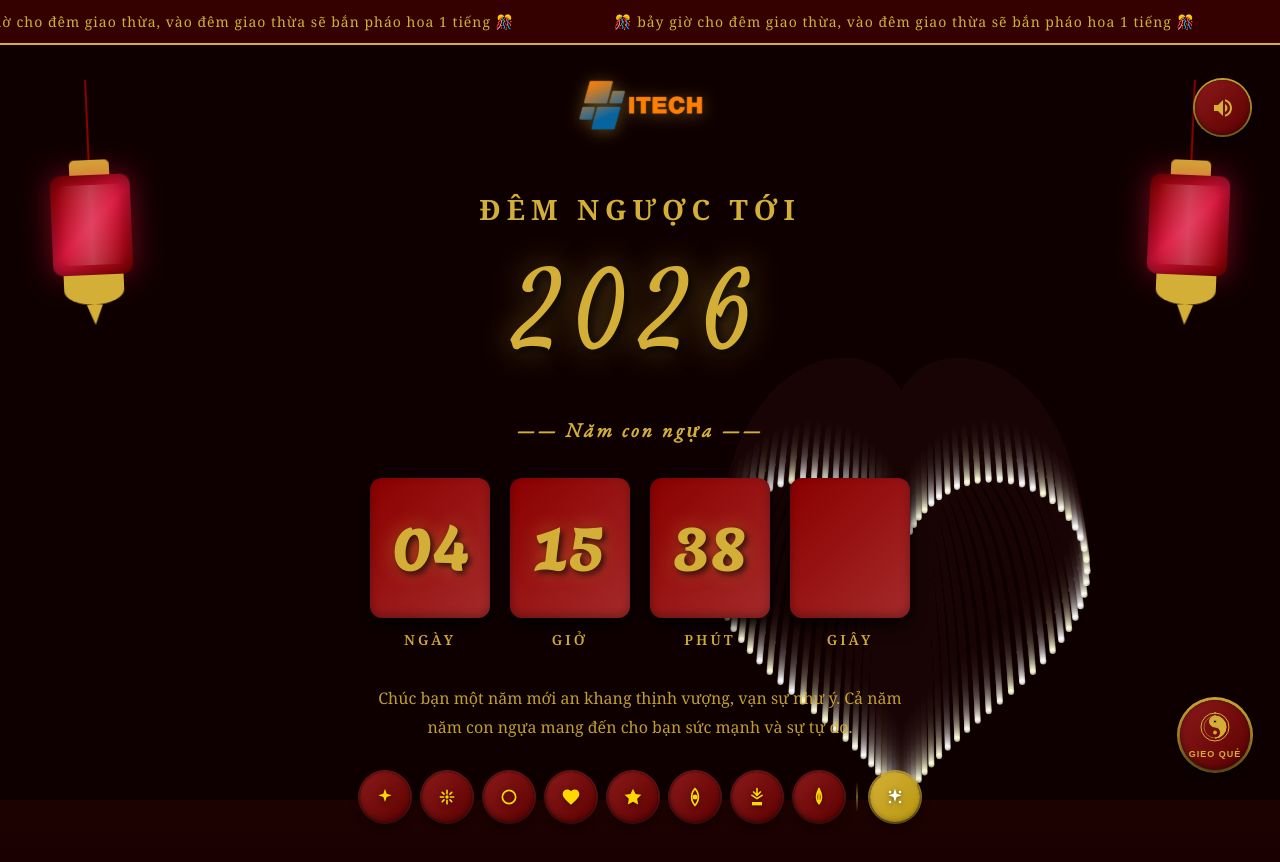
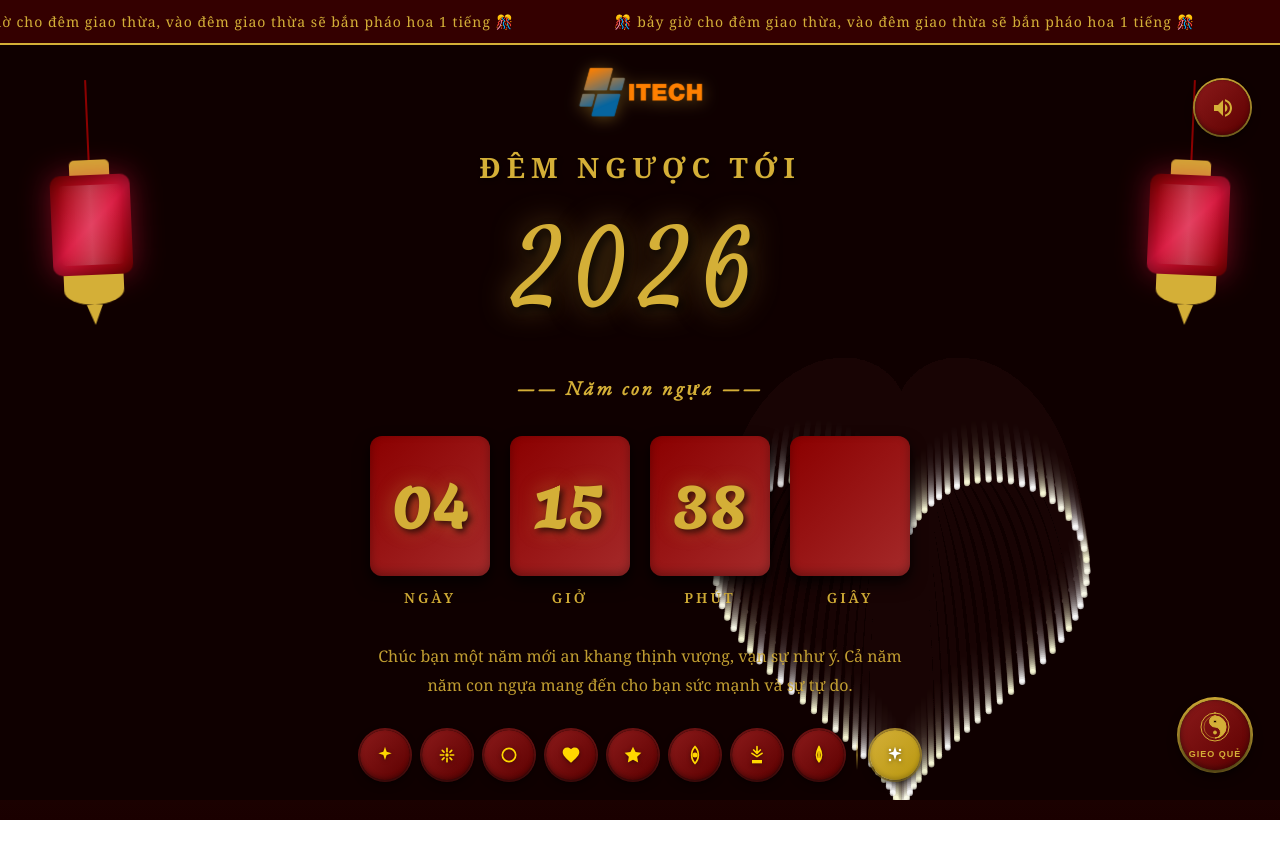
Before and after one commit to TruongDucDuong1109/New_year_2026, a React (Vite) app: page / in a window 1280 px wide. After the commit the page ends 820 px from the top, so only its background shows below. Built offline with nearby package versions, Linux system fonts and the light colour scheme.

Commit message:
fix : tỷ lệ

```diff
--- a/src/App.css
+++ b/src/App.css
@@ -67,7 +67,7 @@
 /* Company Logo */
 .company-logo {
     position: fixed;
-    top: 60px;
+    top: 47px;
     left: 50%;
     transform: translateX(-50%);
     z-index: 150;
@@ -116,7 +116,7 @@
 /* Container */
 .container {
     max-width: 1200px;
-    margin: 170px auto 20px;
+    margin: 128px auto 20px;
     padding: 20px;
     text-align: center;
     position: relative;
```
